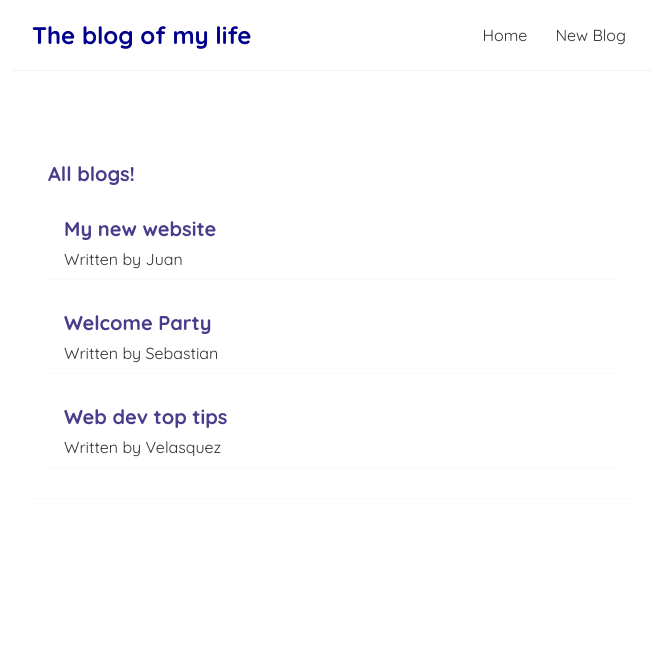
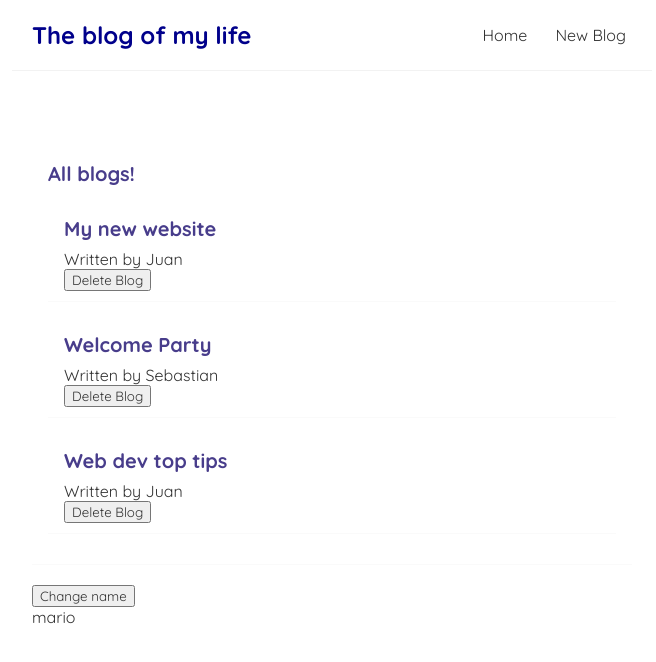
Before and after one commit to Odzen/React_Juan_Blog, a React (Create React App) app: page / in a window 1280 px wide. Shown: the top 662 px of the page, without its empty margins (308-964 px from the left). Built offline with nearby package versions, Linux system fonts and the light colour scheme.

Commit message:
Hook useEffect - first steps

```diff
--- a/src/BlogList.js
+++ b/src/BlogList.js
@@ -1,7 +1,6 @@
 
 const BlogList = (props) => {
-    const blogs = props.blogs
-    const title = props.title
+    const {blogs, title, handleDelete} = props
 
     return(
         <div className="blog-preview">
@@ -10,6 +9,7 @@
                 <div className="blog-preview" key={blog.id}>
                     <h2>{blog.title}</h2>
                     <p>Written by {blog.author}</p>
+                    <button onClick={()=> handleDelete(blog.id)}> Delete Blog</button>
                 </div>
             ))}
         </div>
--- a/src/Home.js
+++ b/src/Home.js
@@ -1,17 +1,42 @@
-import {useState} from 'react';
+import {useState, useEffect} from 'react';
 import BlogList from "./BlogList";
+
+//HOOKS
+// - useState() = Re-renders the server every time the state changes
+// - useEffect() = Call a function from the server every time that happens a re-rendering
+//   ir runs when the state changes and when the component starts
+//   it could be used to fetch data or run an auth service
 
 const Home = () => {
     const [blogs, setBlogs] = useState([
         {title: 'My new website', body : 'lorem ipsum...', author:'Juan', id:1},
         {title: 'Welcome Party', body : 'lorem ipsum...', author:'Sebastian', id:2},
-        {title: 'Web dev top tips', body : 'lorem ipsum...', author:'Velasquez', id:3}
+        {title: 'Web dev top tips', body : 'lorem ipsum...', author:'Juan', id:3}
     ]);
+
+    const [name, setName]= useState('mario');
+
+    const handleDelete = id => {
+        const newBlogs = blogs.filter(blog => blog.id !== id); // To look for the blogs that I want to keep
+        setBlogs(newBlogs);
+    };
+
+    // the empty [] dependency array marks that it won't run if the state changes
+    useEffect(() => {
+        console.log('use Effect ran');
+        console.log(name);
+    }, [name]);
+
     return (
         <div className="home">
-            <BlogList blogs={blogs} title="All blogs!"/>
+            <BlogList blogs={blogs} title="All blogs!" handleDelete={handleDelete}/>
+            <button onClick={() => setName('luigi')}> Change name</button>
+            <p>{name}</p>
         </div>
     );
+
+    // If I want to display a blog written by an specified user
+    //<BlogList blogs={blogs.filter((blog) => blog.author==='Juan' )} title="Juan's blogs!"/>
 }
 
 export default Home;
```
